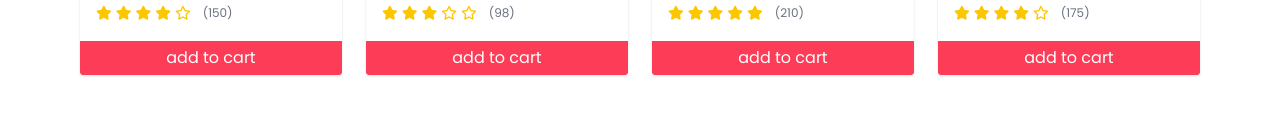
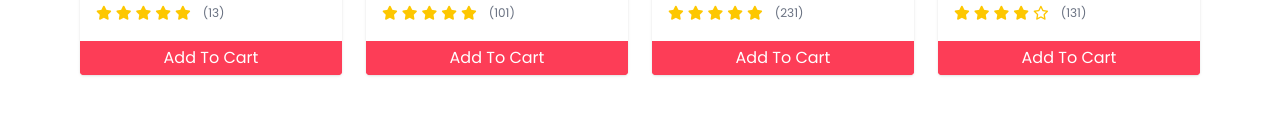
Before and after one commit to mrizzzz97/idn-cart, a website built with Vite: page index.html in a window 1280 px wide. Shown: the part 2350-2475 px from the top of the page. Built offline with nearby package versions, Linux system fonts and the light colour scheme.

Commit message:
last update

```diff
--- a/index.html
+++ b/index.html
@@ -3,7 +3,7 @@
 <head>
     <meta charset="UTF-8">
     <meta name="viewport" content="width=device-width, initial-scale=1.0">
-    <title>IDN-cart</title>
+    <title>IDN Cart</title>
     <link rel="shortcut icon" href="images/logo.svg" type="image/x-icon">
 
     <link rel="stylesheet" href="src/style.css">
@@ -257,16 +257,16 @@
                 <i class="fa-solid fa-star"></i>
                 <i class="fa-solid fa-star"></i>
                 <i class="fa-solid fa-star"></i>
-                <i class="fa-regular fa-star"></i>
+                <i class="fa-solid fa-star"></i>
               </div>
-              <span class="text-xs text-gray-500 ml-3">(150)</span>
+              <span class="text-xs text-gray-500 ml-3">(13)</span>
             </div>
           </div>
 
           <a href="#"
             class="block w-full py-1 text-center text-white bg-primary border border-primary
                     hover:bg-transparent hover:text-primary transition">
-            add to cart
+            Add To Cart
           </a>
         </div>
         <!-- single product end -->
@@ -301,16 +301,16 @@
                 <i class="fa-solid fa-star"></i>
                 <i class="fa-solid fa-star"></i>
                 <i class="fa-solid fa-star"></i>
-                <i class="fa-regular fa-star"></i>
-                <i class="fa-regular fa-star"></i>
+                <i class="fa-solid fa-star"></i>
+                <i class="fa-solid fa-star"></i>
               </div>
-              <span class="text-xs text-gray-500 ml-3">(98)</span>
+              <span class="text-xs text-gray-500 ml-3">(101)</span>
             </div>
           </div>
 
           <a class="block w-full py-1 text-center text-white bg-primary border border-primary
                   hover:bg-transparent hover:text-primary transition">
-            add to cart
+            Add To Cart
           </a>
         </div>
 
@@ -347,13 +347,13 @@
                 <i class="fa-solid fa-star"></i>
                 <i class="fa-solid fa-star"></i>
               </div>
-              <span class="text-xs text-gray-500 ml-3">(210)</span>
+              <span class="text-xs text-gray-500 ml-3">(231)</span>
             </div>
           </div>
 
           <a class="block w-full py-1 text-center text-white bg-primary border border-primary
                   hover:bg-transparent hover:text-primary transition">
-            add to cart
+            Add To Cart
           </a>
         </div>
 
@@ -390,13 +390,13 @@
                 <i class="fa-solid fa-star"></i>
                 <i class="fa-regular fa-star"></i>
               </div>
-              <span class="text-xs text-gray-500 ml-3">(175)</span>
+              <span class="text-xs text-gray-500 ml-3">(131)</span>
             </div>
           </div>
 
           <a class="block w-full py-1 text-center text-white bg-primary border border-primary
                   hover:bg-transparent hover:text-primary transition">
-            add to cart
+            Add To Cart
           </a>
         </div>
 
```
